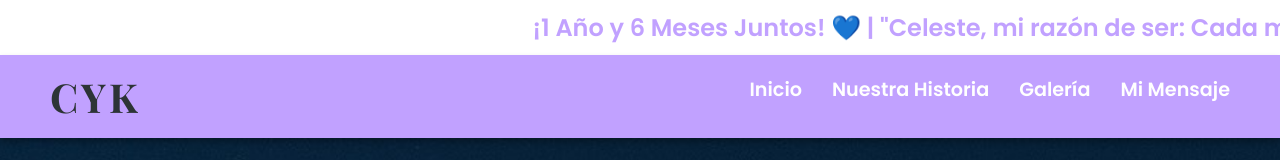
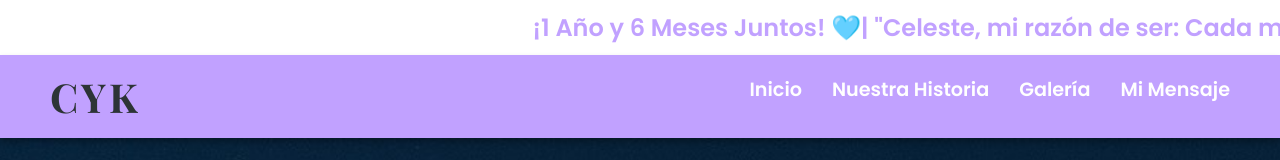
Before and after one commit to keviinnsmir/CYK, a plain HTML site: page index.html in a window 1280 px wide. Shown: the top 160 px of the page. Drawn offline with nearby package versions, Linux system fonts and the light colour scheme.

Commit message:
Update index.html

```diff
--- a/index.html
+++ b/index.html
@@ -16,7 +16,7 @@
     <header>
         <div class="header-content">
             <div class="ticker">
-                <span>¡1 Año y 6 Meses Juntos! 💙 | "Celeste, mi razón de ser: Cada momento contigo es un sueño hecho realidad." 💙 | "Tú y yo, un amor tan grande que ni las estrellas podrían alcanzarlo."💙 | "A tu lado, el tiempo se detiene y el amor se vuelve eterno." 💙</span>
+                <span>¡1 Año y 6 Meses Juntos! 🩵| "Celeste, mi razón de ser: Cada momento contigo es un sueño hecho realidad." 🩵 | "Tú y yo, un amor tan grande que ni las estrellas podrían alcanzarlo."🩵 | "A tu lado, el tiempo se detiene y el amor se vuelve eterno." 🩵</span>
             </div>
         </div>
         <nav class="navbar" id="navbar">
```
